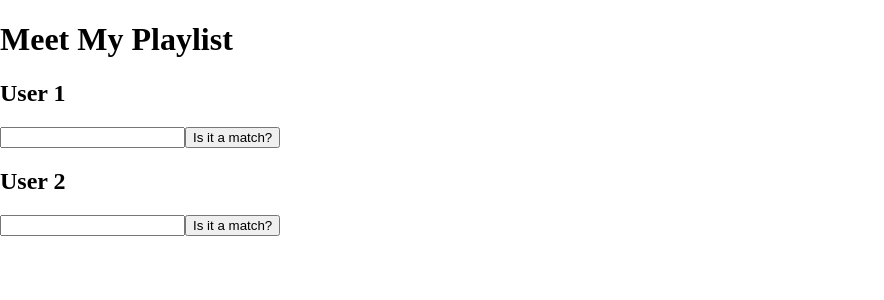
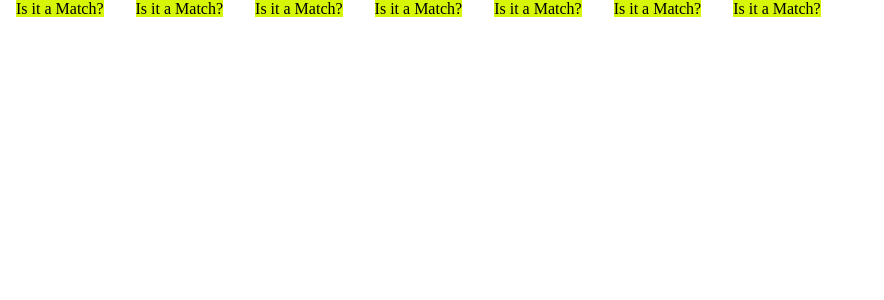
Before and after one commit to melissamarion/Meet-My-Playlist, a React (Create React App) app: page / in a window 1280 px wide. Shown: the top 300 px of the page, without its empty margins (0-884 px from the left). Built offline with nearby package versions, Linux system fonts and the light colour scheme.

Commit message:
added songs component

```diff
--- a/src/App.css
+++ b/src/App.css
@@ -6,15 +6,13 @@ body {
   text-align: center;
 }
 
-.App-logo {
-  height: 40vmin;
-  pointer-events: none;
-}
-
-@media (prefers-reduced-motion: no-preference) {
-  .App-logo {
-    animation: App-logo-spin infinite 20s linear;
-  }
+Song {
+  background-color: rgb(214, 246, 6);
+  height: 100px;
+  width: 300px;
+  border: 0;
+  margin: 1em;
+  curser: pointer;
 }
 
 .App-header {
--- a/src/App.js
+++ b/src/App.js
@@ -1,15 +1,23 @@
 import './App.css'
+import Song from './Components/Songs.js'
 
 const App = () => {
   return (
     <div>
-      <h1>Meet My Playlist</h1>
+      <Song />
+      <Song />
+      <Song />
+      <Song />
+      <Song />
+      <Song />
+      <Song />
+      {/* <h1>Meet My Playlist</h1>
       <h2>User 1</h2>
       <input type="text" />
       <button>Is it a match?</button>
       <h2>User 2</h2>
       <input type="text" />
-      <button>Is it a match?</button>
+      <button>Is it a match?</button> */}
     </div>
   )
 }
--- a/src/Components/Songs.js
+++ b/src/Components/Songs.js
@@ -0,0 +1,5 @@
+const Song = () => {
+  return <song>Is it a Match?</song>
+}
+
+export default Song
```
